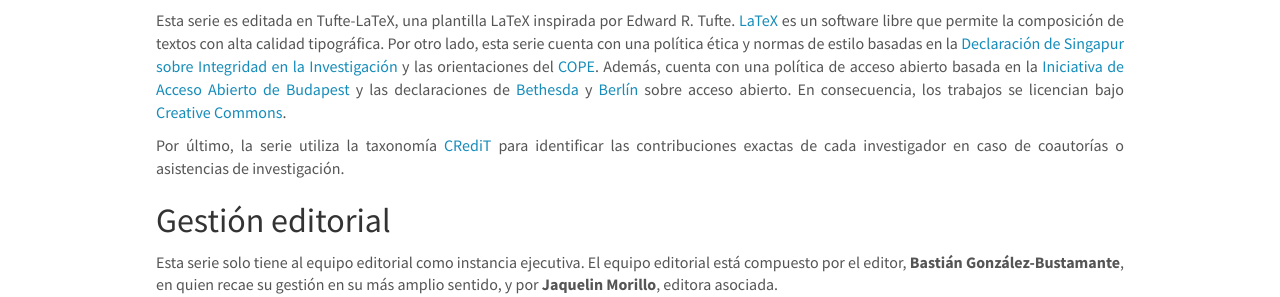
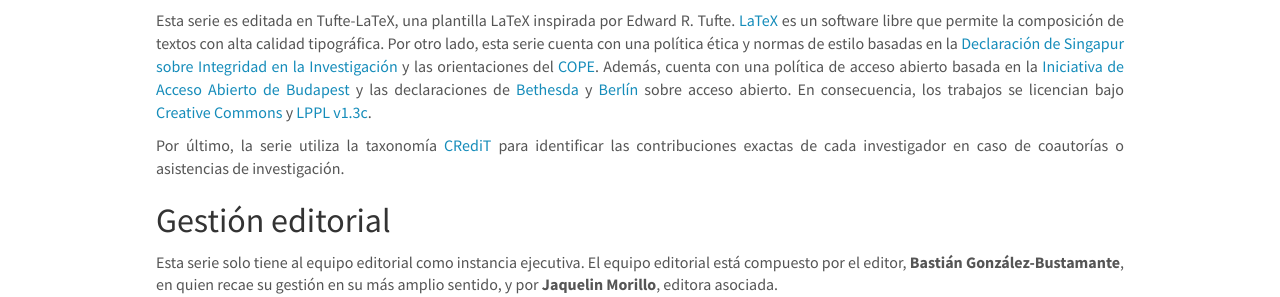
Before and after one commit to training-datalab/old-training-datalab.com, a Jekyll site: the page built from _pages/tufte-guidelines-spanish.md, in a window 1280 px wide and 900 px high. Shown: the part 371-668 px from the top of the window. Built offline with Jekyll 4.4.1, drawn with Linux system fonts in a browser that asks for light colours; nearby versions of some CDN libraries.

Commit message:
Update tufte-guidelines-spanish.md

```diff
--- a/_pages/tufte-guidelines-spanish.md
+++ b/_pages/tufte-guidelines-spanish.md
@@ -16,7 +16,7 @@ permalink: /tufte-guidelines-spanish/
 
 ## Política ética y de acceso abierto
 
-<p align=" justify">Esta serie es editada en Tufte-LaTeX, una plantilla LaTeX inspirada por Edward R. Tufte. <a href="https://www.latex-project.org/" target="_blank">LaTeX</a> es un software libre que permite la composición de textos con alta calidad tipográfica. Por otro lado, esta serie cuenta con una política ética y normas de estilo basadas en la <a href="https://github.com/training-datalab/tufte-working-papers/blob/master/guidelines/SS_Spanish.pdf" target="_blank">Declaración de Singapur sobre Integridad en la Investigación</a> y las orientaciones del <a href="https://publicationethics.org/" target="_blank">COPE</a>. Además, cuenta con una política de acceso abierto basada en la <a href="https://www.budapestopenaccessinitiative.org/boai-10-translations/spanish" target="_blank">Iniciativa de Acceso Abierto de Budapest</a> y las declaraciones de <a href="https://ictlogy.net/articles/bethesda_es.html" target="_blank">Bethesda</a> y <a href="https://github.com/training-datalab/tufte-working-papers/blob/master/guidelines/declaracion_berlin.pdf" target="_blank">Berlín</a> sobre acceso abierto. En consecuencia, los trabajos se licencian bajo <a href="https://github.com/training-datalab/tufte-working-papers/blob/master/LICENSE.txt" target="_blank">Creative Commons</a>.</p>
+<p align=" justify">Esta serie es editada en Tufte-LaTeX, una plantilla LaTeX inspirada por Edward R. Tufte. <a href="https://www.latex-project.org/" target="_blank">LaTeX</a> es un software libre que permite la composición de textos con alta calidad tipográfica. Por otro lado, esta serie cuenta con una política ética y normas de estilo basadas en la <a href="https://github.com/training-datalab/tufte-working-papers/blob/master/guidelines/SS_Spanish.pdf" target="_blank">Declaración de Singapur sobre Integridad en la Investigación</a> y las orientaciones del <a href="https://publicationethics.org/" target="_blank">COPE</a>. Además, cuenta con una política de acceso abierto basada en la <a href="https://www.budapestopenaccessinitiative.org/boai-10-translations/spanish" target="_blank">Iniciativa de Acceso Abierto de Budapest</a> y las declaraciones de <a href="https://ictlogy.net/articles/bethesda_es.html" target="_blank">Bethesda</a> y <a href="https://github.com/training-datalab/tufte-working-papers/blob/master/guidelines/declaracion_berlin.pdf" target="_blank">Berlín</a> sobre acceso abierto. En consecuencia, los trabajos se licencian bajo <a href="https://github.com/training-datalab/tufte-working-papers/blob/master/CCBY40.md" target="_blank">Creative Commons</a> y <a href="https://github.com/training-datalab/tufte-working-papers/blob/master/LICENSE.md" target="_blank">LPPL v1.3c</a>.</p>
 
 <p align=" justify">Por último, la serie utiliza la taxonomía <a href="/credit/">CRediT</a> para identificar las contribuciones exactas de cada investigador en caso de coautorías o asistencias de investigación.</p>
 
```
